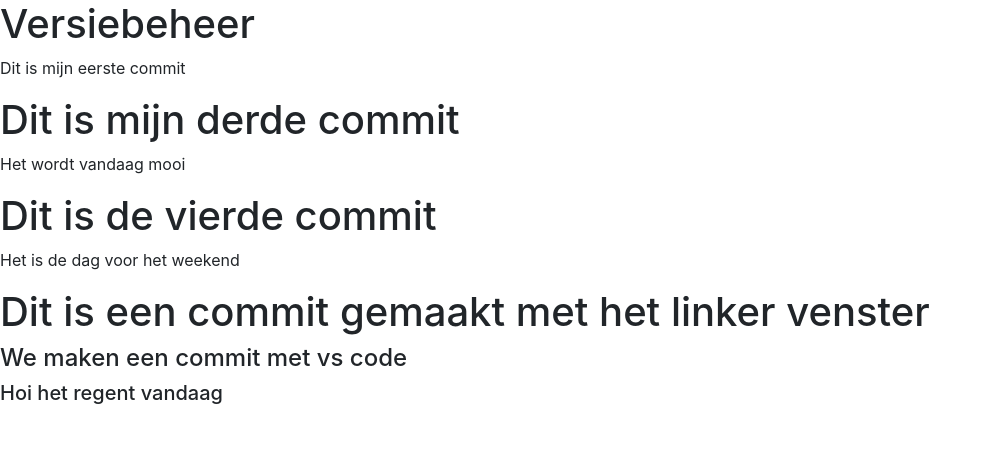
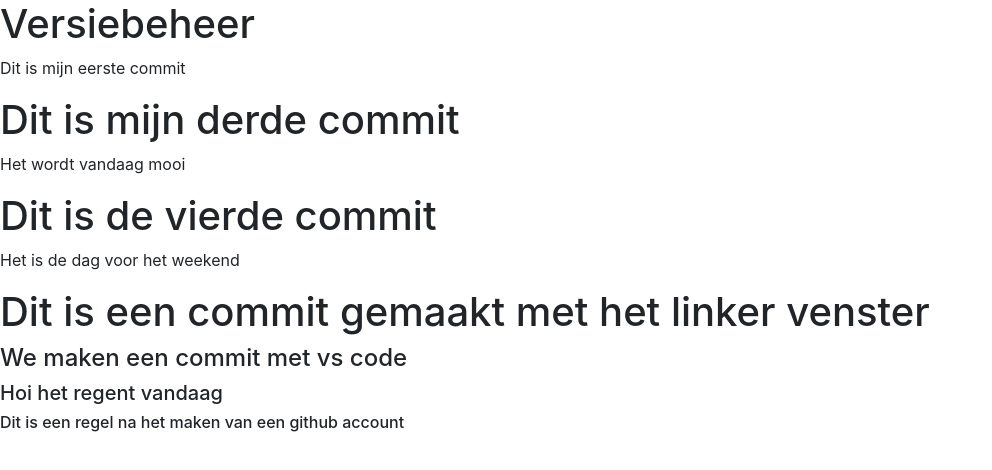
Before and after one commit to rra-am1a-2019/am1c-vebr-J1-P1-C2019, a plain HTML site: page index.html in a window 1280 px wide. Shown: the whole page, without its empty margins (0-992 px from the left). Drawn offline with nearby package versions, Linux system fonts and the light colour scheme.

Commit message:
Github voorbeeld commit

```diff
--- a/index.html
+++ b/index.html
@@ -27,6 +27,8 @@
 
     <h5>Hoi het regent vandaag</h5>
 
+    <h6>Dit is een regel na het maken van een github account</h6>
+
 
     <!-- Optional JavaScript -->
     <!-- jQuery first, then Popper.js, then Bootstrap JS -->
```
